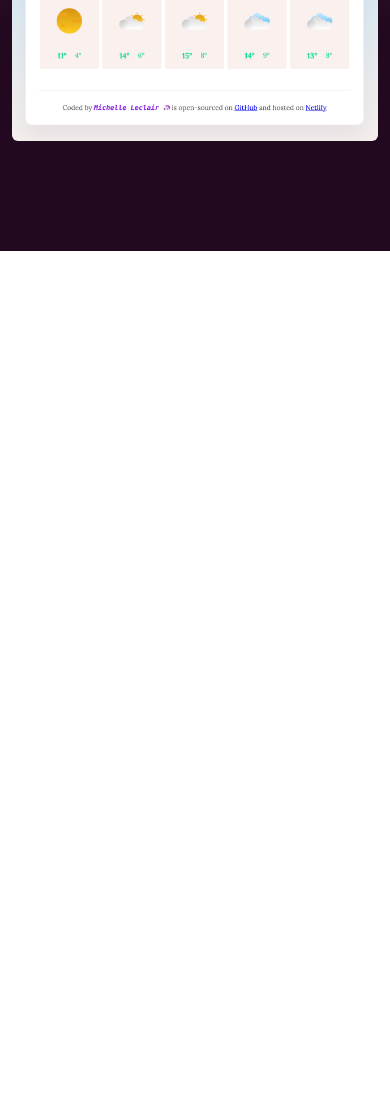
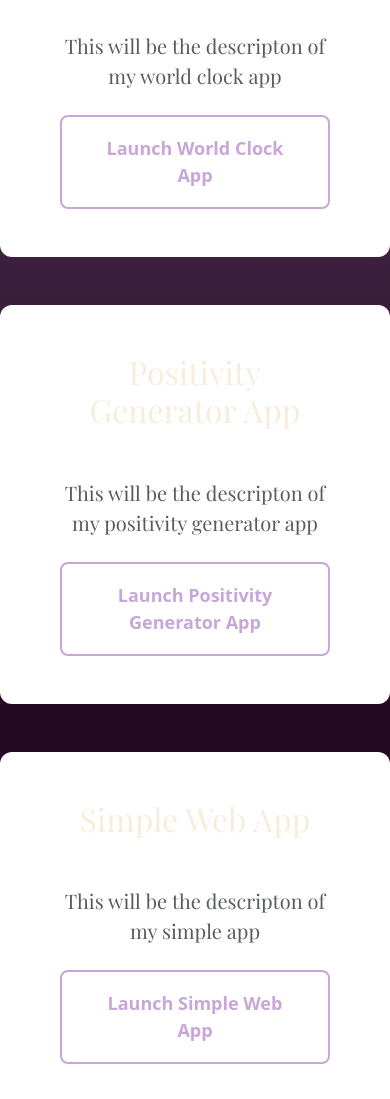
Before and after one commit to techgal14/scrw4-portfolio, a plain HTML site: page projects.html in a window 390 px wide. Shown: the part 713-1812 px from the top of the page. Before the commit the page ends 964 px from the top, so only its background shows below. Drawn offline with nearby package versions, Linux system fonts and the light colour scheme; a web font is replaced by a local one.

Commit message:
made page more responsive
pictures disappear on smaller screens, added additional media queries, added white background to each app description and picture

```diff
--- a/projects.html
+++ b/projects.html
@@ -16,15 +16,54 @@
 <body>
     <p class="text-center m-5">Simple or complex, let's bring your vision to life!</p>
 <div class="container">
-    <div class="row">
+    <div class="row projects-paragraphs p-5 mb-5">
         <div class="col-md">
+        <div class="project-description">
         <h2 class="mb-5">Weather App</h2>
         <p class="text-muted mb-4">This will be the descripton of my weather app</p>
         <a href="#" class="btn btn-branding-projects"> Launch Weather App</a>
         </div>
-        <div class="col-md">
+        </div>
+        <div class="col d-none d-lg-block">
         <img src="/images/weatherapp.png" alt="picture of weather app" class="img-fluid rounded">
         </div>
+    </div>
+    <div class="row projects-paragraphs p-5 mb-5">
+        <div class="col d-none d-lg-block">
+        <img src="/images/worldclock.png" alt="picture of world clock app" class="img-fluid rounded">
+        </div>
+        <div class="col-md">
+        <div class="project-description">
+        <h2 class="mb-5">World Clock App</h2>
+        <p class="text-muted mb-4">This will be the descripton of my world clock app</p>
+        <a href="#" class="btn btn-branding-projects"> Launch World Clock App</a>
+        </div>
+        </div>
+    </div>
+    <div class="row projects-paragraphs p-5 mb-5">
+        <div class="col-md">
+        <div class="project-description">
+        <h2 class="mb-5">Positivity Generator App</h2>
+        <p class="text-muted mb-4">This will be the descripton of my positivity generator app</p>
+        <a href="#" class="btn btn-branding-projects"> Launch Positivity Generator App</a>
+        </div>
+        </div>
+        <div class="col d-none d-lg-block">
+        <img src="/images/positivitygenerator.png" alt="picture of positivity generator app" class="img-fluid rounded">
+        </div>
+    </div>
+    <div class="row projects-paragraphs p-5 mb-5">
+        <div class="col d-none d-lg-block">
+        <img src="/images/app.png" alt="picture of simple web app" class="img-fluid rounded">
+        </div>
+        <div class="col-md">
+        <div class="project-description">
+        <h2 class="mb-5">Simple Web App</h2>
+        <p class="text-muted mb-4">This will be the descripton of my simple app</p>
+        <a href="#" class="btn btn-branding-projects"> Launch Simple Web App</a>
+        </div>
+        </div>
+    </div>
     </div>
 </div>
 </body>
--- a/src/style.css
+++ b/src/style.css
@@ -107,6 +107,10 @@ p {
     font-size: 17px;
 }
 
+.project-description {
+    padding: 120px 60px;
+
+}
 .main-icons {
     font-size: 30px;
     color: black;
@@ -132,6 +136,11 @@ p {
 }
 
 .skills-paragraph-two {
+    background: white;
+    border-radius: 12px;
+}
+
+.projects-paragraphs {
     background: white;
     border-radius: 12px;
 }
@@ -166,4 +175,9 @@ p {
     .info-paragraphs {
         text-align: center;
     }
+
+    .project-description {
+        padding: 0;
+        text-align: center;
+    }
 }
```
